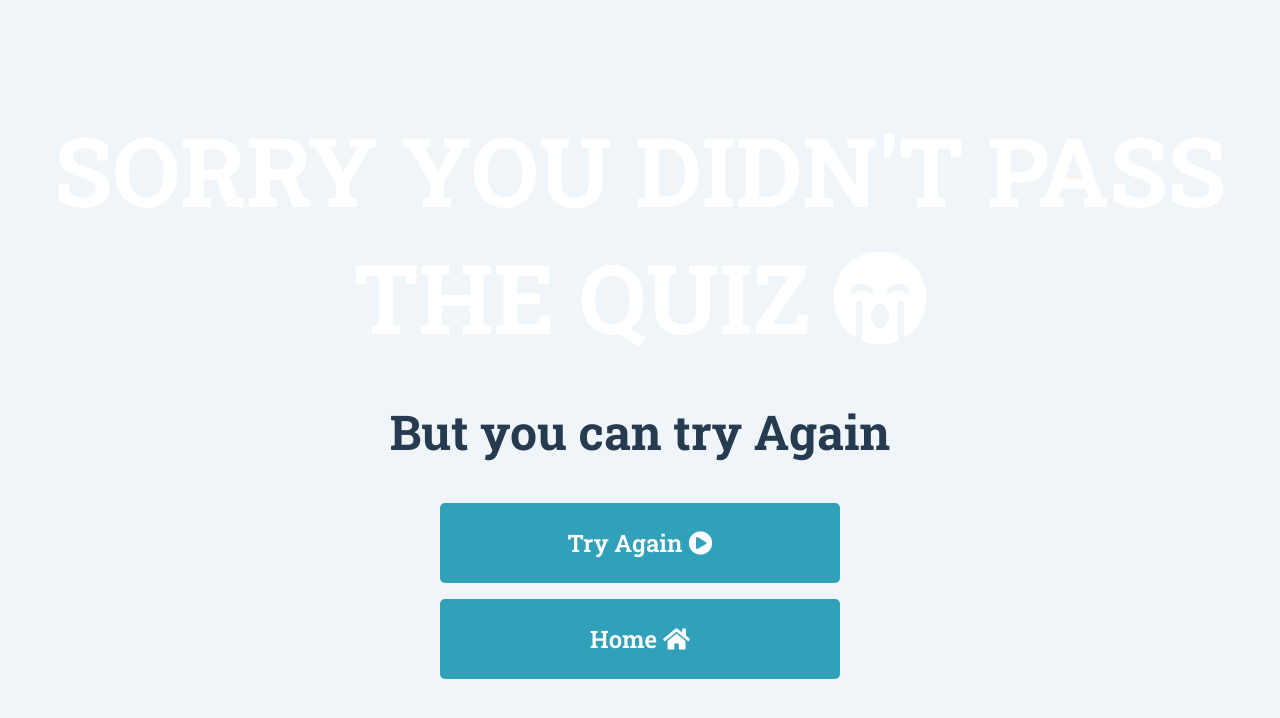
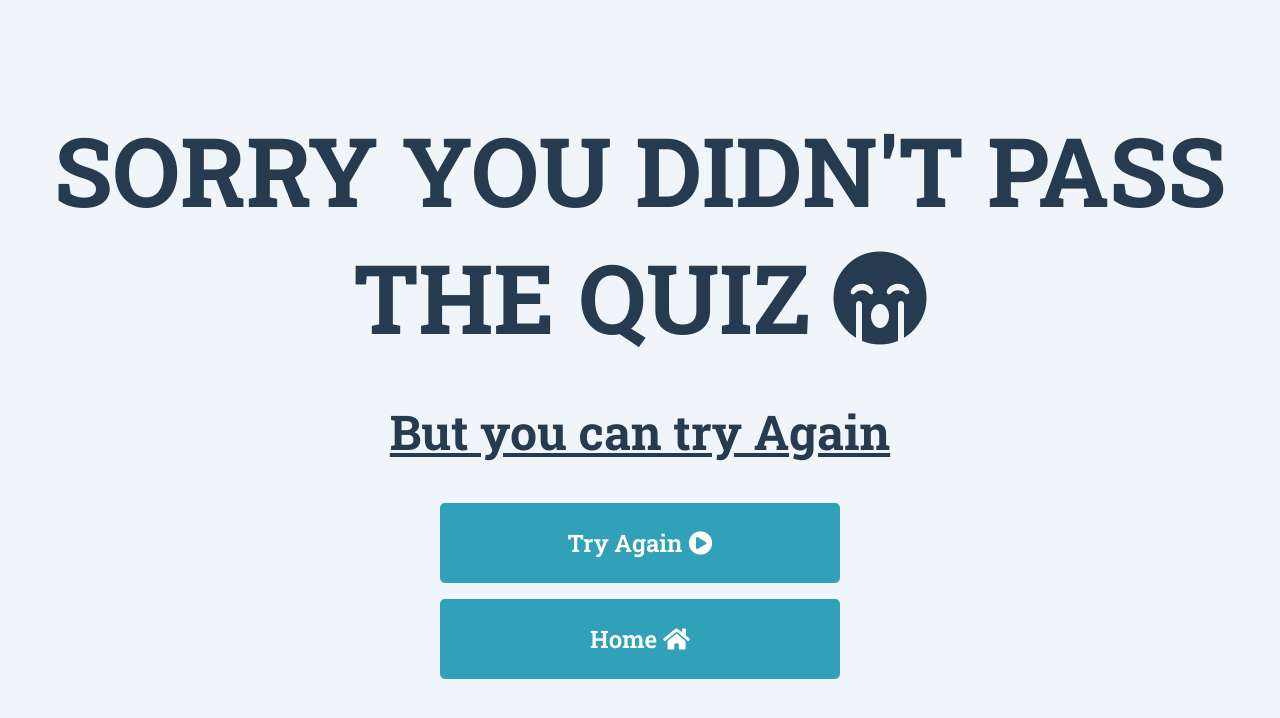
Before and after one commit to rodrigodadam/scrum-master-quiz, a plain HTML site: page nopass.html in a window 1280 px wide. Drawn offline with Linux system fonts and the light colour scheme.

Commit message:
Add style to nopass

```diff
--- a/assets/css/style.css
+++ b/assets/css/style.css
@@ -114,6 +114,10 @@ input::placeholder {
     color: lightblue;
 }
 
+.hidden {
+    display: none;
+}
+
 
 /* --- Best Score Page --- */
 
@@ -139,8 +143,16 @@ input::placeholder {
     text-decoration: underline;
 }
 
-.hidden {
-    display: none;
+
+/* --- No Pass Page --- */
+
+#noPassDiv h1 {
+    color: #263b4f;
+}
+
+#noPassDiv h2 {
+    color: #263b4f;
+    text-decoration: underline;
 }
 
 /* --- Loading --- */
```
